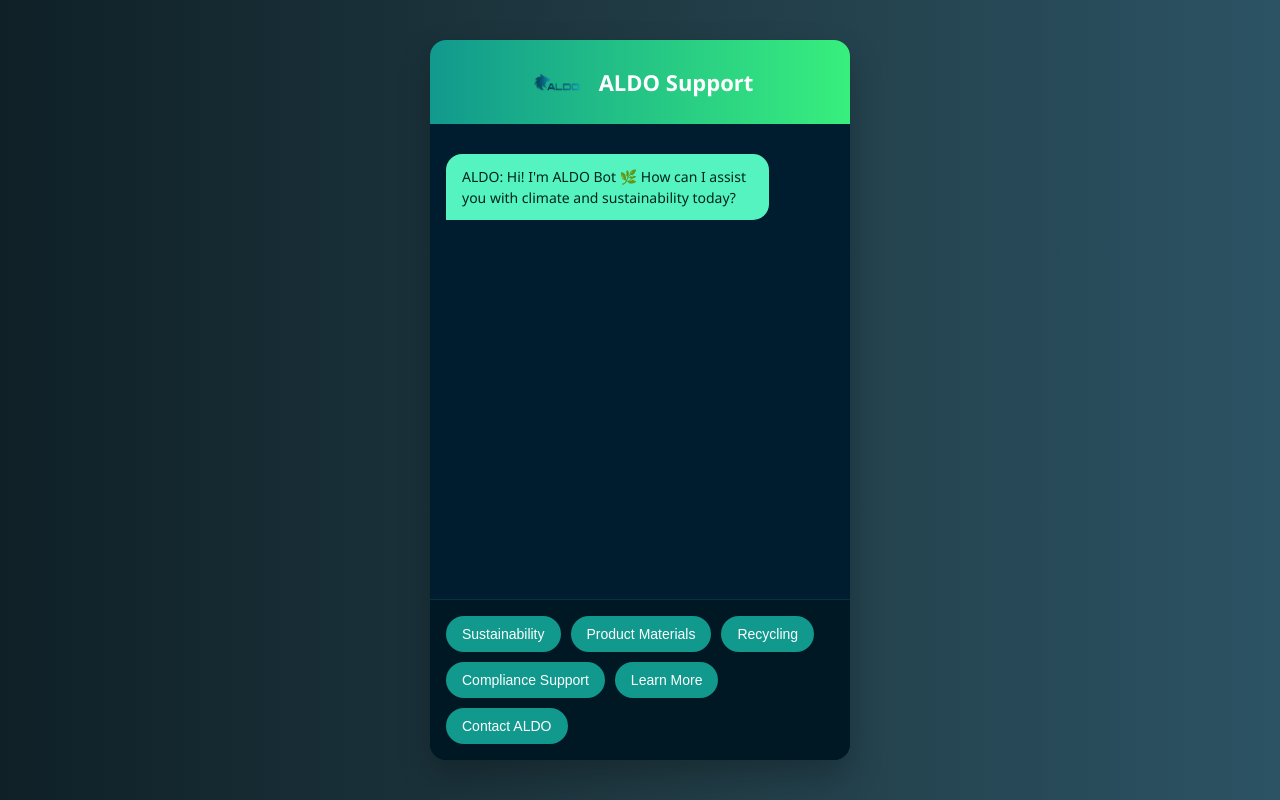
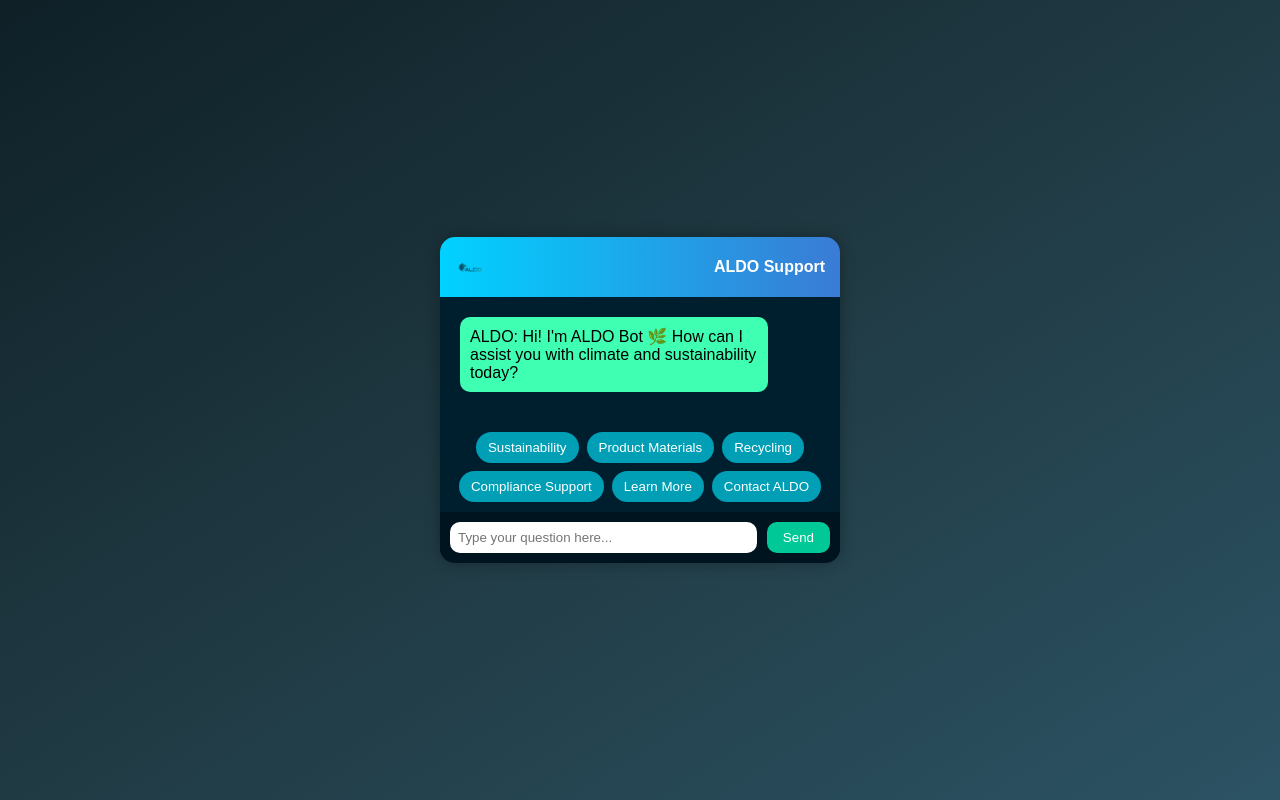
Before and after one commit to BharadwajShivanya/aldo-chatbot, a plain HTML site: page frontend/index.html in a window 1280 px wide. Drawn offline with Linux system fonts and the light colour scheme.

Commit message:
Update index.html

```diff
--- a/frontend/index.html
+++ b/frontend/index.html
@@ -1,4 +1,4 @@
-<!DOCTYPE html>
+<!-- <!DOCTYPE html>
 <html lang="en">
 <head>
   <meta charset="UTF-8" />
@@ -217,3 +217,180 @@
   </script>
 </body>
 </html>
+ -->
+ <!DOCTYPE html>
+<html lang="en">
+<head>
+  <meta charset="UTF-8" />
+  <meta name="viewport" content="width=device-width, initial-scale=1.0"/>
+  <title>ALDO Support Chatbot</title>
+  <style>
+    body {
+      margin: 0;
+      font-family: Arial, sans-serif;
+      background: linear-gradient(to bottom right, #0f2027, #203a43, #2c5364);
+      display: flex;
+      justify-content: center;
+      align-items: center;
+      height: 100vh;
+    }
+    .chat-container {
+      width: 400px;
+      background-color: #001f2e;
+      border-radius: 15px;
+      box-shadow: 0 0 15px rgba(0, 0, 0, 0.3);
+      display: flex;
+      flex-direction: column;
+    }
+    .chat-header {
+      background: linear-gradient(to right, #00d2ff, #3a7bd5);
+      padding: 15px;
+      color: white;
+      font-weight: bold;
+      border-top-left-radius: 15px;
+      border-top-right-radius: 15px;
+      display: flex;
+      align-items: center;
+      justify-content: space-between;
+    }
+    .chat-header img {
+      height: 30px;
+      margin-right: 10px;
+    }
+    .chat-messages {
+      flex: 1;
+      padding: 20px;
+      overflow-y: auto;
+      color: white;
+    }
+    .message {
+      margin-bottom: 10px;
+      max-width: 80%;
+      padding: 10px;
+      border-radius: 10px;
+    }
+    .user {
+      background-color: #005c7a;
+      align-self: flex-end;
+    }
+    .bot {
+      background-color: #3fffb3;
+      color: black;
+      align-self: flex-start;
+    }
+    .options {
+      display: flex;
+      flex-wrap: wrap;
+      gap: 8px;
+      padding: 10px;
+      justify-content: center;
+    }
+    .option-btn {
+      background-color: #019fb6;
+      border: none;
+      color: white;
+      padding: 8px 12px;
+      border-radius: 20px;
+      cursor: pointer;
+    }
+    .input-container {
+      display: flex;
+      padding: 10px;
+      background-color: #00141f;
+      border-bottom-left-radius: 15px;
+      border-bottom-right-radius: 15px;
+    }
+    .input-container input {
+      flex: 1;
+      padding: 8px;
+      border: none;
+      border-radius: 10px;
+      margin-right: 10px;
+    }
+    .input-container button {
+      background-color: #00c896;
+      border: none;
+      padding: 8px 16px;
+      border-radius: 10px;
+      color: white;
+      cursor: pointer;
+    }
+  </style>
+</head>
+<body>
+  <div class="chat-container">
+    <div class="chat-header">
+      <img src="a.png" alt="ALDO Logo"/>
+      <span>ALDO Support</span>
+    </div>
+    <div class="chat-messages" id="chat">
+      <div class="message bot">
+        ALDO: Hi! I'm ALDO Bot 🌿 How can I assist you with climate and sustainability today?
+      </div>
+    </div>
+    <div class="options" id="options">
+      <button class="option-btn">Sustainability</button>
+      <button class="option-btn">Product Materials</button>
+      <button class="option-btn">Recycling</button>
+      <button class="option-btn">Compliance Support</button>
+      <button class="option-btn">Learn More</button>
+      <button class="option-btn">Contact ALDO</button>
+    </div>
+    <div class="input-container">
+      <input type="text" id="userInput" placeholder="Type your question here..." />
+      <button onclick="sendMessage()">Send</button>
+    </div>
+  </div>
+
+  <script>
+    const chat = document.getElementById("chat");
+    const options = document.getElementById("options");
+    const userInput = document.getElementById("userInput");
+    const BACKEND_URL = "https://aldo-chatbot-production.up.railway.app";
+
+    const knownOptions = [
+      "Sustainability",
+      "Product Materials",
+      "Recycling",
+      "Compliance Support",
+      "Learn More",
+      "Contact ALDO"
+    ];
+
+    document.querySelectorAll(".option-btn").forEach(btn => {
+      btn.onclick = () => {
+        sendMessage(btn.innerText);
+      };
+    });
+
+    function sendMessage(message = null) {
+      const query = message || userInput.value.trim();
+      if (!query) return;
+      appendMessage("user", query);
+      userInput.value = "";
+
+      let response;
+      if (knownOptions.includes(query)) {
+        response = `ALDO: Here is some information about "${query}".`;
+      } else {
+        response = "ALDO: I have asked the required person to look into it.";
+        fetch(`${BACKEND_URL}/send`, {
+          method: "POST",
+          headers: { "Content-Type": "application/json" },
+          body: JSON.stringify({ query })
+        }).catch(() => {});
+      }
+
+      appendMessage("bot", response);
+    }
+
+    function appendMessage(sender, text) {
+      const msg = document.createElement("div");
+      msg.className = `message ${sender}`;
+      msg.innerText = text;
+      chat.appendChild(msg);
+      chat.scrollTop = chat.scrollHeight;
+    }
+  </script>
+</body>
+</html>
```
